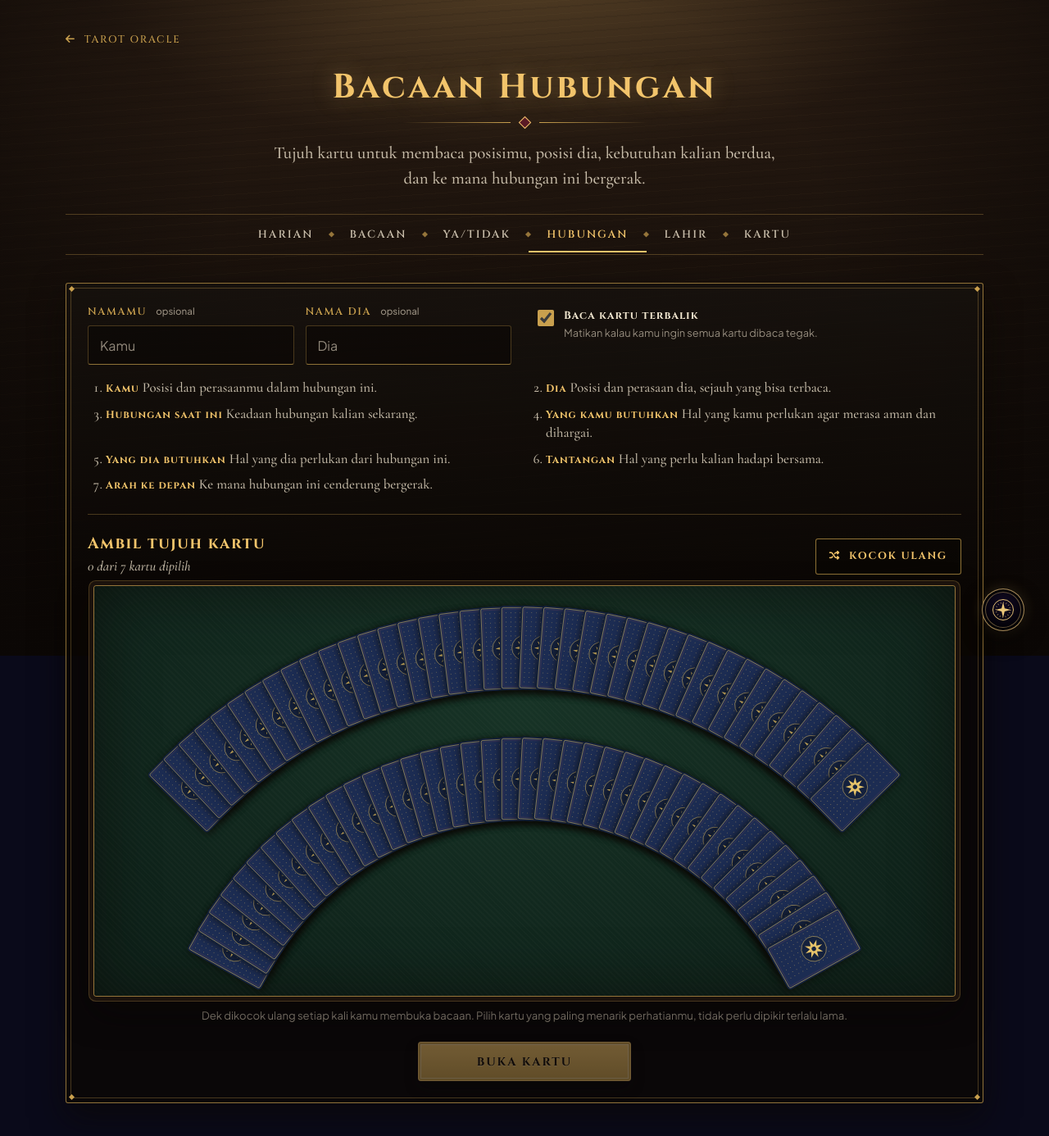
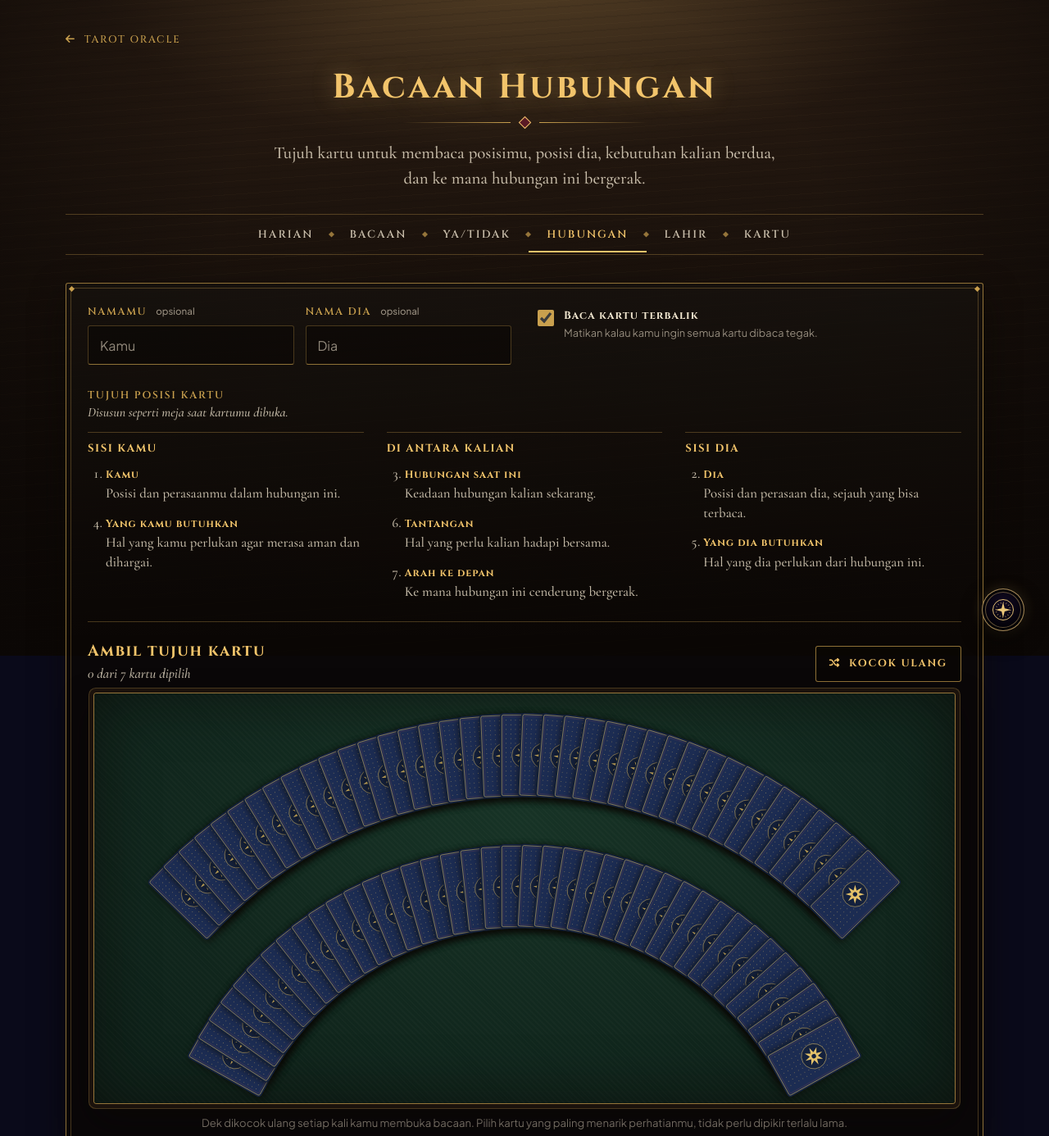
Before and after one commit to dikigambol/peace-oracle, a Flask app: page /tarot/relationship in a window 1280 px wide. Shown: the top 1386 px of the page at 82% size. Run offline with Flask 3, Linux system fonts and the light colour scheme; parts of the project's set-up code (start-up, migrations or seed data) failed here and were passed over; some libraries are stand-ins or nearby versions.

Commit message:
style: group the Tarot relationship positions to mirror the result table, center the Weton compatibility lens and calendar mark buttons, and swap the Weton active-tab triangle for a gold underline

```diff
--- a/modules/tarot/static/css/tarot-desktop.css
+++ b/modules/tarot/static/css/tarot-desktop.css
@@ -432,9 +432,53 @@
   align-items: start;
 }
 
-.tr-position-list {
-  grid-template-columns: repeat(2, minmax(0, 1fr));
-  column-gap: 30px;
+.tr-position-groups {
+  display: grid;
+  grid-template-columns: repeat(3, minmax(0, 1fr));
+  column-gap: 28px;
+  margin: 0 0 20px;
+}
+
+.tr-position-head {
+  grid-column: 1 / -1;
+  margin-bottom: 14px;
+}
+
+.tr-position-head .tr-label {
+  margin-bottom: 2px;
+}
+
+.tr-position-note {
+  margin: 0;
+  font-family: var(--tr-font-book);
+  font-size: 1rem;
+  font-style: italic;
+  color: var(--tr-muted);
+}
+
+.tr-position-group {
+  padding-top: 10px;
+  border-top: 1px solid var(--tr-line);
+}
+
+.tr-position-title {
+  margin: 0 0 10px;
+  font-family: var(--tr-font-title);
+  font-size: 0.82rem;
+  font-weight: 700;
+  letter-spacing: 0.12em;
+  text-transform: uppercase;
+  color: var(--tr-candle);
+}
+
+.tr-position-groups .tr-position-list {
+  gap: 12px;
+  margin: 0;
+}
+
+.tr-position-groups .tr-position-list strong {
+  display: block;
+  margin-bottom: 2px;
 }
 
 @media (prefers-reduced-motion: reduce) {
--- a/modules/tarot/templates/tarot/desktop/_legame.html
+++ b/modules/tarot/templates/tarot/desktop/_legame.html
@@ -17,11 +17,23 @@
         {{ reversed_toggle("d-reversed") }}
       </div>
     </div>
-    <ol class="tr-position-list">
-      {% for position in positions %}
-      <li><strong>{{ position.label }}</strong> <span>{{ position.prompt }}</span></li>
+    <div class="tr-position-groups">
+      <div class="tr-position-head">
+        <p class="tr-label">Tujuh posisi kartu</p>
+        <p class="tr-position-note">Disusun seperti meja saat kartumu dibuka.</p>
+      </div>
+      {% for title, indexes in [("Sisi kamu", [0, 3]), ("Di antara kalian", [2, 5, 6]), ("Sisi dia", [1, 4])] %}
+      <section class="tr-position-group">
+        <h3 class="tr-position-title">{{ title }}</h3>
+        <ol class="tr-position-list">
+          {% for index in indexes %}
+          {% set position = positions[index] %}
+          <li value="{{ index + 1 }}"><strong>{{ position.label }}</strong> <span>{{ position.prompt }}</span></li>
+          {% endfor %}
+        </ol>
+      </section>
       {% endfor %}
-    </ol>
+    </div>
     {{ deck_fan("d", positions|length, "Ambil tujuh kartu") }}
     <div class="tr-d-actions">
       <button class="tr-btn tr-btn-primary" id="d-submit" type="submit" disabled>Buka kartu</button>
```
Also changed, not shown: modules/weton/static/css/weton-desktop.css (+15 -7 lines).
